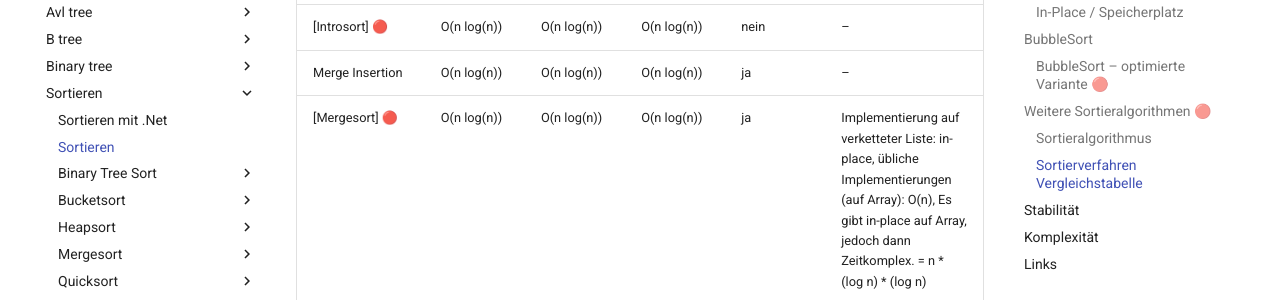
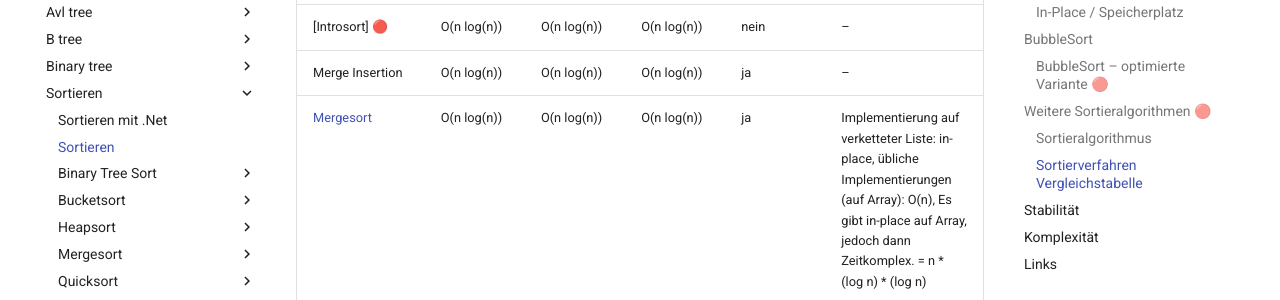
Before and after one commit to tsolenthaler/zbwAlgDs, an MkDocs documentation site: the page built from docs/algorithmen/sortieren/sortieren.md, in a window 1280 px wide and 900 px high, scrolled down 2806 px. Shown: the part 150-450 px from the top of the window. Built offline with MkDocs 1.6.1 and Material for MkDocs 9.7.7, drawn with Linux system fonts in a browser that asks for light colours; part of the change alters nothing that is shown.

```diff
--- a/docs/algorithmen/sortieren/sortieren.md
+++ b/docs/algorithmen/sortieren/sortieren.md
@@ -80,7 +80,7 @@ Function Bubblesort(Array a) {
 | Insertionsort          | O(n)            | O(n^2)          | O(n^2)         | ja     | O(1)                        |
 | [Introsort] 🔴              | O(n log(n))     | O(n log(n))     | O(n log(n))    | nein   | –                           |
 | Merge Insertion        | O(n log(n))     | O(n log(n))     | O(n log(n))    | ja     | –                           |
-| [Mergesort] 🔴             | O(n log(n))     | O(n log(n))     | O(n log(n))    | ja     | Implementierung auf verketteter Liste: in-place, übliche Implementierungen (auf Array): O(n), Es gibt in-place auf Array, jedoch dann Zeitkomplex. = n * (log n) * (log n) |
+| [Mergesort](Mergesort/Mergesort.md)             | O(n log(n))     | O(n log(n))     | O(n log(n))    | ja     | Implementierung auf verketteter Liste: in-place, übliche Implementierungen (auf Array): O(n), Es gibt in-place auf Array, jedoch dann Zeitkomplex. = n * (log n) * (log n) |
 | Natural Mergesort      | O(n)            | O(n log(n))     | O(n log(n))    | ja     | –                           |
 | [Quicksort](Quicksort/Quicksort.md)            | O(n log(n))     | O(n log(n))     | O(n^2)         | nein   | O(n log(n)), übliche Implementierungen benötigen meist mehr |
 | [Selectionsort] 🔴         | O(n^2)          | O(n^2)          | O(n^2)         | nein   | –                           |
```
